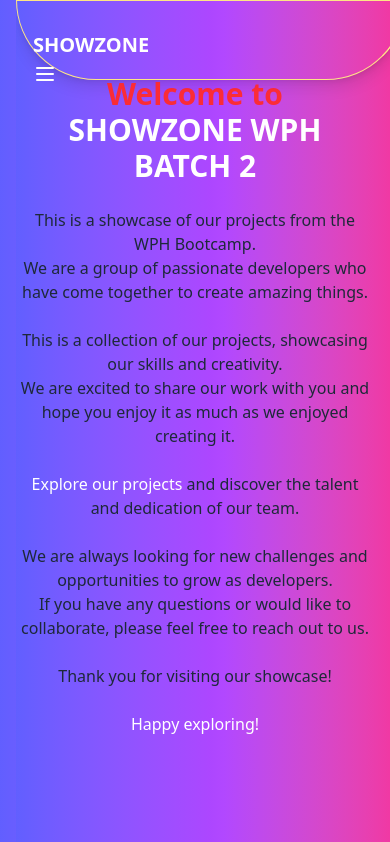
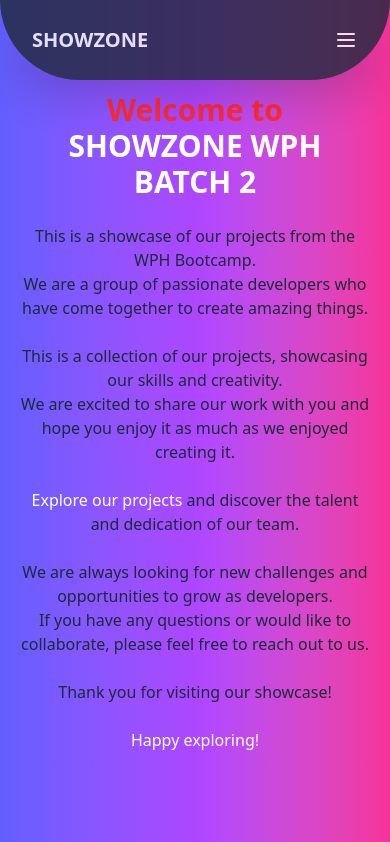
Before and after one commit to suny-saja/showzone, a Next.js app: page / in a window 390 px wide. Shown: the top 842 px of the page. Built offline with nearby package versions, Linux system fonts and the light colour scheme.

Commit message:
refactor: restructure page layout and improve navbar functionality

```diff
--- a/src/app/page.tsx
+++ b/src/app/page.tsx
@@ -7,17 +7,18 @@ import { projectList } from '../data/project';
 
 export default function Page() {
   return (
-    <main className='custom-container relative overflow-hidden bg-gradient-to-r from-indigo-500 via-purple-500 to-pink-500 px-4'>
+    <>
       <Navbar />
-      <div className='relative z-20'>
-        <div className='relative z-40 flex h-screen flex-col items-center justify-center text-center md:mt-2'>
+      <main className='custom-container relative top-0 z-1 overflow-hidden bg-gradient-to-r from-indigo-500 via-purple-500 to-pink-500 px-4'>
+        <div className='relative'>
+          <div className='relative flex h-screen flex-col items-center justify-center text-center md:mt-2'>
             <h1 className='mb-6 text-center text-3xl font-bold text-red-500 sm:mb-8 sm:text-4xl'>
               Welcome to <br />
               <span className='text-white'>SHOWZONE WPH BATCH 2</span>
             </h1>
             <div
               id='about'
-            className='mb-8 text-center text-base text-gray-800 sm:mb-12 sm:text-2xl'
+              className='text-center text-base text-gray-800 sm:text-2xl'
             >
               This is a showcase of our projects from the WPH Bootcamp. <br />
               We are a group of passionate developers who have come together to
@@ -33,17 +34,17 @@ export default function Page() {
               <br />
               We are always looking for new challenges and opportunities to grow
               as developers. <br />
-            If you have any questions or would like to collaborate, please feel
-            free to reach out to us. <br />
+              If you have any questions or would like to collaborate, please
+              feel free to reach out to us. <br />
               <br />
               Thank you for visiting our showcase! <br />
               <br />
-            <span className='relative mb-2 text-white'>Happy exploring!</span>
+              <span className='relative text-white'>Happy exploring!</span>
             </div>
           </div>
           <div
             id='projects'
-          className='max-w-auto relative z-50 m-4 mt-2 grid grid-cols-1 gap-6 px-4 sm:m-8 sm:mt-10 sm:grid-cols-2 sm:gap-8 sm:px-8 md:grid-cols-3 lg:grid-cols-4'
+            className='max-w-auto relative grid grid-cols-1 gap-6 px-4 sm:m-8 sm:grid-cols-2 sm:gap-8 sm:px-8 md:grid-cols-3 lg:grid-cols-4'
           >
             {projectList.map((project, index) => (
               <div
@@ -58,7 +59,7 @@ export default function Page() {
               </div>
             ))}
           </div>
-        <footer className='relative mt-8 mb-0 rounded-t-full bg-gray-800 py-4 text-center text-white sm:mt-12 sm:py-6'>
+          <footer className='relative mt-8 mb-0 h-20 rounded-t-full bg-gray-800 py-4 text-center text-white sm:mt-12 sm:py-6'>
             <p className='text-xs sm:text-sm'>
               © {new Date().getFullYear()} SHOWZONE WPH BATCH 2. All rights
               reserved.
@@ -67,5 +68,6 @@ export default function Page() {
           </footer>
         </div>
       </main>
+    </>
   );
 }
--- a/src/components/navbar.tsx
+++ b/src/components/navbar.tsx
@@ -3,19 +3,21 @@ import React, { useState } from 'react';
 
 function Navbar() {
   const [menuOpen, setMenuOpen] = useState(false);
+
   return (
-    <div className='custom-container flex-between md:flex-center fixed z-20 flex h-full w-full overflow-hidden bg-gradient-to-r from-indigo-500 via-purple-500 to-pink-500 md:mb-2 md:px-28'>
-      <nav className='absolute top-0 left-1/2 z-60 h-20 w-full -translate-x-1/2 rounded-b-full border-1 border-amber-200 p-4 text-white shadow-lg sm:mb-8 md:flex md:flex-row md:items-center md:justify-between'>
-        <div className='flex h-20 w-full flex-row items-center justify-between md:px-4'>
-          <div className='top-0 right-0 left-0 z-10 w-full items-center justify-between md:flex'>
+    <nav className='custom-container flex-between fixed top-0 left-1/2 z-50 h-20 w-full -translate-x-1/2 rounded-b-full bg-gray-800 bg-gradient-to-r p-4 text-white opacity-80 shadow-2xl sm:mb-8 md:flex md:flex-row md:items-center md:justify-between md:px-28'>
+      <div className='flex-between flex w-full flex-row md:px-4'>
+        <div className='flex w-full items-center justify-between px-4 md:flex'>
           <div className='text-xl font-bold sm:text-2xl'>
             <a href='#' className='hover:text-gray-200'>
               SHOWZONE
             </a>
           </div>
           <button
-              className='block cursor-pointer focus:outline-none sm:hidden'
+            className='block cursor-pointer focus:outline-none md:hidden'
             onClick={() => setMenuOpen(!menuOpen)}
+            aria-label='Toggle menu'
+            type='button'
           >
             <svg
               className='h-6 w-6'
@@ -29,43 +31,40 @@ function Navbar() {
                 strokeLinejoin='round'
                 strokeWidth={2}
                 d={
-                    menuOpen
-                      ? 'M6 18L18 6M6 6l12 12'
-                      : 'M4 6h16M4 12h16M4 18h16'
+                  menuOpen ? 'M6 18L18 6M6 6l12 12' : 'M4 6h16M4 12h16M4 18h16'
                 }
               />
             </svg>
           </button>
         </div>
         <ul
-            className={`mb:justify-between mb:flex-row mt-4 flex-col space-y-4 text-sm sm:mt-0 sm:flex sm:flex-row sm:space-y-0 sm:space-x-6 sm:text-lg ${
+          className={`mt-4 flex-col space-y-4 text-sm md:mt-0 md:flex md:flex-row md:space-y-0 md:space-x-6 md:text-lg ${
             menuOpen ? 'flex' : 'hidden'
-            }`}
+          } md:flex`}
         >
           <li>
-              <a href='#' className='hover:text-gray-200'>
+            <a href='#' className='cursor-pointer hover:text-gray-200'>
               Home
             </a>
           </li>
           <li>
-              <a href='#projects' className='hover:text-gray-200'>
+            <a href='#projects' className='cursor-pointer hover:text-gray-200'>
               Projects
             </a>
           </li>
           <li>
-              <a href='#about' className='hover:text-gray-200'>
+            <a href='#about' className='cursor-pointer hover:text-gray-200'>
               About
             </a>
           </li>
           <li>
-              <a href='#contact' className='hover:text-gray-200'>
+            <a href='#contact' className='cursor-pointer hover:text-gray-200'>
               Contact
             </a>
           </li>
         </ul>
       </div>
     </nav>
-    </div>
   );
 }
 
```
Lines whose indentation alone changed are shown as unchanged.
